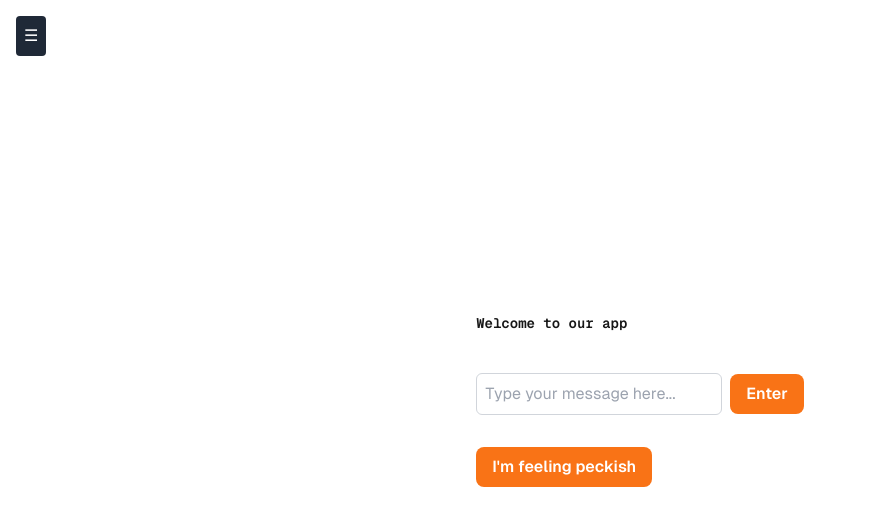
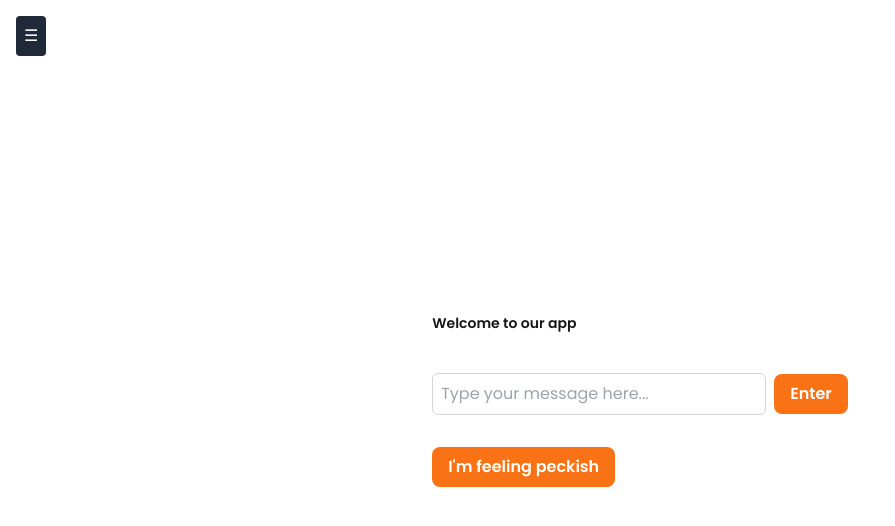
Before and after one commit to michaeljsXu/peckish, a Next.js app in the folder client/: page / in a window 1280 px wide. Shown: the top 526 px of the page, without its empty margins (0-895 px from the left). Built offline with nearby package versions, Linux system fonts and the light colour scheme.

Commit message:
updating fonts to poppin

```diff
--- a/client/app/layout.tsx
+++ b/client/app/layout.tsx
@@ -1,21 +1,13 @@
-import type { Metadata } from "next";
-import localFont from "next/font/local";
-import "./globals.css";
+import type { Metadata } from 'next';
+import localFont from 'next/font/local';
+import './globals.css';
+import { Poppins } from 'next/font/google';
 
-const geistSans = localFont({
-  src: "./fonts/GeistVF.woff",
-  variable: "--font-geist-sans",
-  weight: "100 900",
-});
-const geistMono = localFont({
-  src: "./fonts/GeistMonoVF.woff",
-  variable: "--font-geist-mono",
-  weight: "100 900",
-});
+const poppins = Poppins({ subsets: ['latin'], weight: ['400', '500', '600'] });
 
 export const metadata: Metadata = {
-  title: "Create Next App",
-  description: "Generated by create next app",
+  title: 'Peckish',
+  description: 'Your personal recipe assistant',
 };
 
 export default function RootLayout({
@@ -25,11 +17,7 @@
 }>) {
   return (
     <html lang="en">
-      <body
-        className={`${geistSans.variable} ${geistMono.variable} antialiased`}
-      >
-        {children}
-      </body>
+      <body className={`${poppins.className} antialiased`}>{children}</body>
     </html>
   );
 }
```
